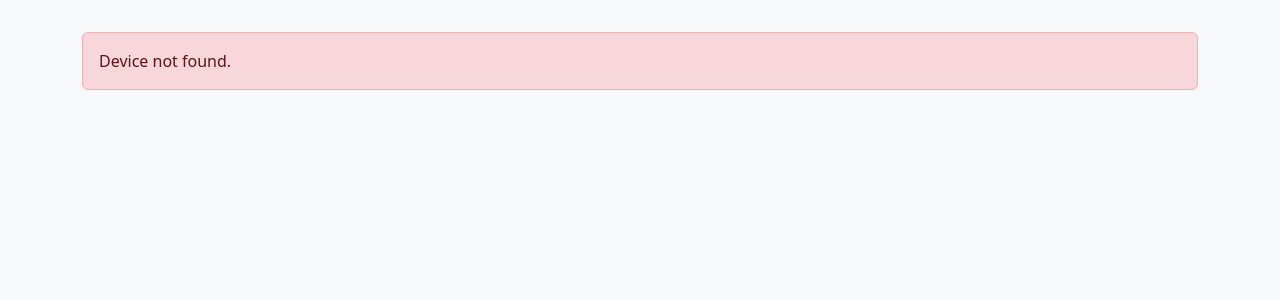
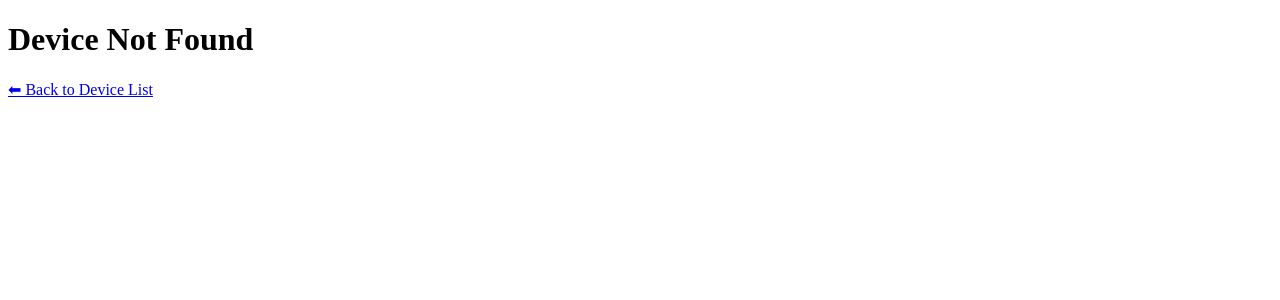
Before and after one commit to DHemasaiC/OpenHack_project, a Flask app: page /device/1 in a window 1280 px wide. Shown: the top 300 px of the page. Run offline with Flask 3, Linux system fonts and the light colour scheme; parts of the project's set-up code (start-up, migrations or seed data) failed here and were passed over.

Commit message:
Update the bugs

```diff
--- a/app.py
+++ b/app.py
@@ -1,4 +1,4 @@
-from flask import Flask, render_template, request
+from flask import Flask, render_template, request, redirect, url_for
 from datetime import datetime
 import csv
 import os
@@ -6,57 +6,53 @@ import shutil
 
 app = Flask(__name__)
 
-# Paths
+# File paths
 LOCAL_CSV = 'devices.csv'
 CSV_FILE = '/tmp/devices.csv'
 HISTORY_FILE = '/tmp/device_history.csv'
 
-# Copy original to /tmp if not already
+# Copy original CSV to /tmp if not present
 if not os.path.exists(CSV_FILE):
     shutil.copyfile(LOCAL_CSV, CSV_FILE)
 
-# Load devices
+# Load device list from CSV
 def load_devices():
     with open(CSV_FILE, mode='r', newline='') as file:
         reader = csv.DictReader(file)
         return list(reader)
 
-# Save devices
+# Save updated devices to CSV
 def write_devices(devices):
     with open(CSV_FILE, mode='w', newline='') as file:
         writer = csv.DictWriter(file, fieldnames=devices[0].keys())
         writer.writeheader()
         writer.writerows(devices)
 
-# Log history
-def log_device_history(device, prev_user):
-    headers = [
-        'Timestamp', 'DeviceID', 'DeviceName', 'ModelName', 'EquipmentNumber',
-        'Previous PS', 'Previous Phone', 'Previous Email',
-        'New PS', 'New Phone', 'New Email'
-    ]
-    row = {
-        'Timestamp': datetime.now().strftime('%Y-%m-%d %H:%M:%S'),
-        'DeviceID': device['DeviceID'],
-        'DeviceName': device['DeviceName'],
-        'ModelName': device['ModelName'],
-        'EquipmentNumber': device['EquipmentNumber'],
-        'Previous PS': prev_user.get('CurrentPS', ''),
-        'Previous Phone': prev_user.get('CurrentPhone', ''),
-        'Previous Email': prev_user.get('CurrentEmail', ''),
-        'New PS': device['CurrentPS'],
-        'New Phone': device['CurrentPhone'],
-        'New Email': device['CurrentEmail']
-    }
+# Log transfer to history file
+def log_history(device, prev_data):
+    fieldnames = ['DeviceID', 'Time',
+                  'PreviousPS', 'PreviousPhone', 'PreviousEmail',
+                  'NewPS', 'NewPhone', 'NewEmail']
 
-    file_exists = os.path.exists(HISTORY_FILE)
+    if not os.path.exists(HISTORY_FILE):
+        with open(HISTORY_FILE, mode='w', newline='') as file:
+            writer = csv.DictWriter(file, fieldnames=fieldnames)
+            writer.writeheader()
+
     with open(HISTORY_FILE, mode='a', newline='') as file:
-        writer = csv.DictWriter(file, fieldnames=headers)
-        if not file_exists:
-            writer.writeheader()
-        writer.writerow(row)
+        writer = csv.DictWriter(file, fieldnames=fieldnames)
+        writer.writerow({
+            'DeviceID': device['DeviceID'],
+            'Time': datetime.now().strftime('%Y-%m-%d %H:%M:%S'),
+            'PreviousPS': prev_data['CurrentPS'],
+            'PreviousPhone': prev_data['CurrentPhone'],
+            'PreviousEmail': prev_data['CurrentEmail'],
+            'NewPS': device['CurrentPS'],
+            'NewPhone': device['CurrentPhone'],
+            'NewEmail': device['CurrentEmail']
+        })
 
-# Load history
+# Load last 10 transfer logs
 def load_history(device_id):
     if not os.path.exists(HISTORY_FILE):
         return []
@@ -66,63 +62,59 @@ def load_history(device_id):
 
 @app.route('/')
 def index():
-    return render_template('index.html')
+    return render_template('index.html', devices=load_devices())
 
 @app.route('/device/<device_id>', methods=['GET', 'POST'])
 def device_page(device_id):
     devices = load_devices()
-    device = next((d for d in devices if d['DeviceID'] == device_id.replace('%20', ' ')), None)
-
+    device = next((d for d in devices if d['DeviceID'] == device_id), None)
     if not device:
         return render_template('device.html', device=None)
 
     message = None
-    history = load_history(device['DeviceID'])
-
     if request.method == 'POST':
         action = request.form.get('action')
 
-        if action == 'reset':
-            if (
-                device['CurrentUser'] == device['Owner'] and
+        if action == 'update':
+            # Validate required fields
+            new_user = request.form.get('user', '').strip()
+            new_ps = request.form.get('ps', '').strip()
+            new_phone = request.form.get('phone', '').strip()
+            new_email = request.form.get('email', '').strip()
+
+            if not (new_user and new_ps.isdigit() and new_phone.isdigit() and new_email):
+                message = '❌ All fields are required and must be valid (PS/Phone must be numbers).'
+            else:
+                prev_data = device.copy()
+                device['CurrentUser'] = new_user
+                device['CurrentPS'] = new_ps
+                device['CurrentPhone'] = new_phone
+                device['CurrentEmail'] = new_email
+                device['LastUpdated'] = datetime.now().strftime('%Y-%m-%d %H:%M:%S')
+
+                write_devices(devices)
+                log_history(device, prev_data)
+                message = f"✅ Updated to {new_user}"
+
+        elif action == 'reset':
+            if (device['CurrentUser'] == device['Owner'] and
                 device['CurrentPS'] == device['OwnerPS'] and
                 device['CurrentPhone'] == device['OwnerPhone'] and
-                device['CurrentEmail'] == device['OwnerEmail']
-            ):
-                message = "⚠️ Already reset to owner."
+                device['CurrentEmail'] == device['OwnerEmail']):
+                message = "⚠️ Already owned by the original owner."
             else:
-                prev_user = device.copy()
+                prev_data = device.copy()
                 device['CurrentUser'] = device['Owner']
                 device['CurrentPS'] = device['OwnerPS']
                 device['CurrentPhone'] = device['OwnerPhone']
                 device['CurrentEmail'] = device['OwnerEmail']
                 device['LastUpdated'] = datetime.now().strftime('%Y-%m-%d %H:%M:%S')
+
                 write_devices(devices)
-                log_device_history(device, prev_user)
-                message = "✅ Reset to owner successful."
+                log_history(device, prev_data)
+                message = "✅ Reset to owner"
 
-        elif action == 'transfer':
-            new_user = request.form.get('user', '').strip()
-            new_ps = request.form.get('ps', '').strip()
-            new_phone = request.form.get('phone', '').strip()
-            new_email = request.form.get('email', '').strip()
-
-            if not new_ps:
-                message = "⚠️ PS Number is required to transfer ownership."
-            else:
-                prev_user = device.copy()
-                device['CurrentUser'] = new_user or device['CurrentUser']
-                device['CurrentPS'] = new_ps
-                device['CurrentPhone'] = new_phone
-                device['CurrentEmail'] = new_email
-                device['LastUpdated'] = datetime.now().strftime('%Y-%m-%d %H:%M:%S')
-                write_devices(devices)
-                log_device_history(device, prev_user)
-                message = f"✅ Ownership transferred to PS: {new_ps}"
-
-        # Refresh history after update
-        history = load_history(device['DeviceID'])
-
+    history = load_history(device_id)
     return render_template('device.html', device=device, message=message, history=history)
 
 if __name__ == '__main__':
--- a/templates/device.html
+++ b/templates/device.html
@@ -2,113 +2,79 @@
 <html lang="en">
 <head>
     <meta charset="UTF-8">
-    <title>Device Info</title>
-    <link href="https://cdn.jsdelivr.net/npm/bootstrap@5.3.0/dist/css/bootstrap.min.css" rel="stylesheet">
+    <title>Device Details</title>
     <style>
-        body {
-            background-color: #f8f9fa;
-            padding: 2rem;
-        }
-        .card {
-            margin-bottom: 2rem;
-        }
+        label { display: block; margin-top: 10px; }
+        input { width: 300px; }
     </style>
 </head>
 <body>
-    <div class="container">
-        {% if device %}
-            <h2 class="mb-4">{{ device.DeviceName }} - {{ device.ModelName }}</h2>
+    {% if device %}
+        <h1>{{ device['DeviceName'] }} ({{ device['DeviceID'] }})</h1>
 
-            {% if message %}
-                <div class="alert alert-info">{{ message }}</div>
-            {% endif %}
+        <h2>Ownership Details (Fixed)</h2>
+        <ul>
+            <li><strong>Owner:</strong> {{ device['Owner'] }}</li>
+            <li><strong>PS Number:</strong> {{ device['OwnerPS'] }}</li>
+            <li><strong>Phone:</strong> {{ device['OwnerPhone'] }}</li>
+            <li><strong>Email:</strong> {{ device['OwnerEmail'] }}</li>
+        </ul>
 
-            <div class="card">
-                <div class="card-header"><strong>Ownership (Fixed)</strong></div>
-                <div class="card-body">
-                    <p><strong>Owner:</strong> {{ device.Owner }}</p>
-                    <p><strong>PS Number:</strong> {{ device.OwnerPS }}</p>
-                    <p><strong>Phone:</strong> {{ device.OwnerPhone }}</p>
-                    <p><strong>Email:</strong> {{ device.OwnerEmail }}</p>
-                </div>
-            </div>
+        <h2>Current User</h2>
+        <ul>
+            <li><strong>User:</strong> {{ device['CurrentUser'] }}</li>
+            <li><strong>PS Number:</strong> {{ device['CurrentPS'] }}</li>
+            <li><strong>Phone:</strong> {{ device['CurrentPhone'] }}</li>
+            <li><strong>Email:</strong> {{ device['CurrentEmail'] }}</li>
+            <li><strong>Last Updated:</strong> {{ device['LastUpdated'] }}</li>
+        </ul>
 
-            <div class="card">
-                <div class="card-header"><strong>Current User</strong></div>
-                <div class="card-body">
-                    <p><strong>Name:</strong> {{ device.CurrentUser }}</p>
-                    <p><strong>PS Number:</strong> {{ device.CurrentPS }}</p>
-                    <p><strong>Phone:</strong> {{ device.CurrentPhone }}</p>
-                    <p><strong>Email:</strong> {{ device.CurrentEmail }}</p>
-                    <p><strong>Last Updated:</strong> {{ device.LastUpdated }}</p>
-                </div>
-            </div>
+        <h3>New User (All Fields Required)</h3>
+        <form method="post">
+            <label>New User Name:
+                <input type="text" name="user" required>
+            </label>
+            <label>PS Number:
+                <input type="number" name="ps" required>
+            </label>
+            <label>Phone:
+                <input type="number" name="phone" required>
+            </label>
+            <label>Email:
+                <input type="email" name="email" required>
+            </label>
+            <button type="submit" name="action" value="transfer">✅ Update New User</button>
+            <button type="submit" name="action" value="reset">🔁 Reset to Owner</button>
+        </form>
 
-            <div class="card">
-                <div class="card-header"><strong>Transfer Ownership</strong></div>
-                <div class="card-body">
-                    <form method="POST">
-                        <input type="hidden" name="action" value="transfer">
-                        <div class="mb-3">
-                            <label class="form-label">New User Name</label>
-                            <input type="text" name="user" class="form-control" placeholder="Optional">
-                        </div>
-                        <div class="mb-3">
-                            <label class="form-label">New PS Number <span class="text-danger">*</span></label>
-                            <input type="text" name="ps" class="form-control" required>
-                        </div>
-                        <div class="mb-3">
-                            <label class="form-label">New Phone</label>
-                            <input type="text" name="phone" class="form-control">
-                        </div>
-                        <div class="mb-3">
-                            <label class="form-label">New Email</label>
-                            <input type="email" name="email" class="form-control">
-                        </div>
-                        <button type="submit" class="btn btn-primary">Transfer</button>
-                    </form>
-                    <form method="POST" class="mt-3">
-                        <input type="hidden" name="action" value="reset">
-                        <button type="submit" class="btn btn-warning">Reset to Owner</button>
-                    </form>
-                </div>
-            </div>
+        <h3>Last 10 Transfers</h3>
+        {% if history %}
+            <table border="1">
+                <tr>
+                    <th>Previous PS</th>
+                    <th>New PS</th>
+                    <th>Timestamp</th>
+                </tr>
+                {% for row in history %}
+                    <tr>
+                        <td>{{ row['PreviousPS'] }}</td>
+                        <td>{{ row['NewPS'] }}</td>
+                        <td>{{ row['Timestamp'] }}</td>
+                    </tr>
+                {% endfor %}
+            </table>
+        {% else %}
+            <p>No transfer history yet.</p>
+        {% endif %}
 
-            <div class="card">
-                <div class="card-header"><strong>Last 10 Transfers</strong></div>
-                <div class="card-body">
-                    {% if history %}
-                        <table class="table table-bordered table-sm">
-                            <thead>
-                                <tr>
-                                    <th>Date</th>
-                                    <th>Previous PS</th>
-                                    <th>New PS</th>
-                                    <th>New Phone</th>
-                                    <th>New Email</th>
-                                </tr>
-                            </thead>
-                            <tbody>
-                                {% for h in history %}
-                                    <tr>
-                                        <td>{{ h.Timestamp }}</td>
-                                        <td>{{ h['Previous PS'] }}</td>
-                                        <td>{{ h['New PS'] }}</td>
-                                        <td>{{ h['New Phone'] }}</td>
-                                        <td>{{ h['New Email'] }}</td>
-                                    </tr>
-                                {% endfor %}
-                            </tbody>
-                        </table>
-                    {% else %}
-                        <p>No transfer history available.</p>
-                    {% endif %}
-                </div>
-            </div>
+        {% if message %}
+            <p><strong>{{ message }}</strong></p>
+        {% endif %}
 
-        {% else %}
-            <div class="alert alert-danger">Device not found.</div>
-        {% endif %}
-    </div>
+    {% else %}
+        <h1>Device Not Found</h1>
+    {% endif %}
+
+    <p><a href="/">⬅ Back to Device List</a></p>
 </body>
 </html>
```
Also changed, not shown: templates/index.html (+11 -3 lines).
